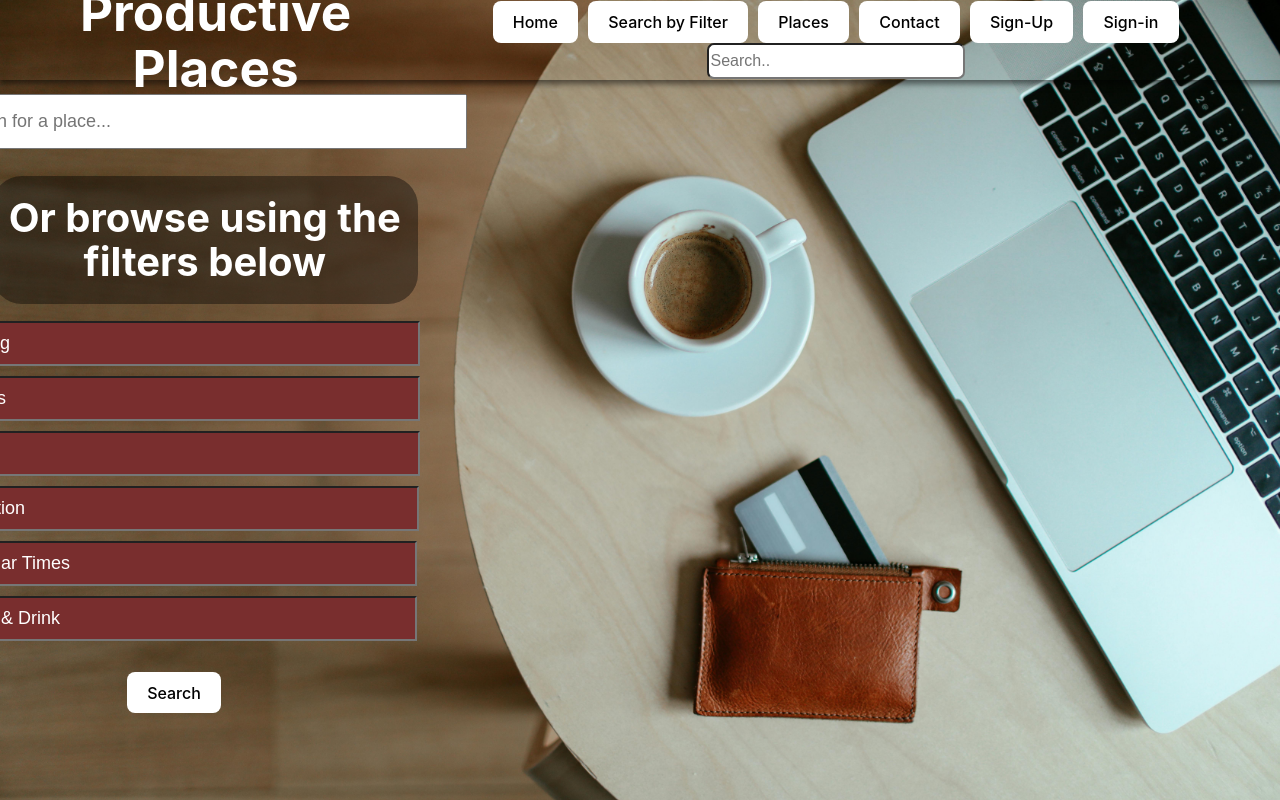
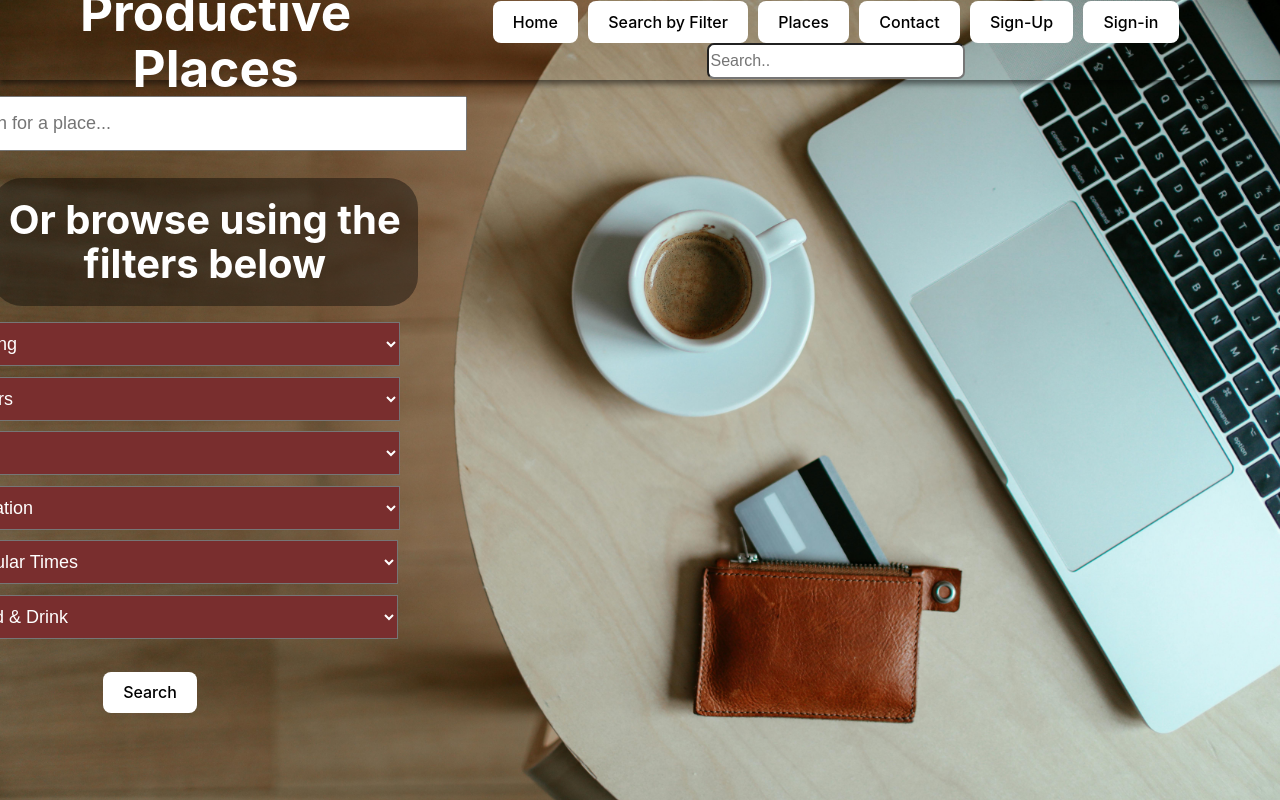
Before and after one commit to Christian-Mirt/S25-Gold, a React (Vite) app in the folder client/: page /searchfilter in a window 1280 px wide. Built offline with nearby package versions, Linux system fonts and the light colour scheme.

Commit message:
change search filters to drop downs

```diff
--- a/client/src/components/SearchFilter/SearchFilter.css
+++ b/client/src/components/SearchFilter/SearchFilter.css
@@ -25,7 +25,7 @@
     padding: 10px;
     width: 450px;
     position: relative;
-    left: -220px;
+    left: -240px;
     top: -130px;
     font-size: large;
 }
@@ -37,7 +37,7 @@
     width: 450px;
     position: relative;
     font-size: large;
-    left: -694px;
+    left: -690px;
     top: -75px;
 }
 
@@ -48,7 +48,7 @@
     width: 450px;
     position: relative;
     font-size: large;
-    left: -220px;
+    left: -240px;
     top: -65px;
 }
 
@@ -59,7 +59,7 @@
     width: 450px;
     position: relative;
     font-size: large;
-    left: -695px;
+    left: -690px;
     top: -10px;
 }
 
@@ -70,7 +70,7 @@
     width: 450px;
     position: relative;
     font-size: large;
-    left: -176px;
+    left: -195px;
 }
 
 .food{
@@ -80,7 +80,7 @@
     width: 450px;
     position: relative;
     font-size: large;
-    left: -650px;
+    left: -645px;
     top: 55px;
 }
 
--- a/client/src/components/SearchFilter/SearchFilter.jsx
+++ b/client/src/components/SearchFilter/SearchFilter.jsx
@@ -8,12 +8,30 @@ function SearchFilter() {
     <div>
       <input type="text" placeholder="Search for a place..." className = "bigSearch"></input>
       <h1 className='browseHeader'>Or browse using the filters below</h1>
-      <input type="text" placeholder="Rating" className = "rating"></input>
-      <input type="text" placeholder="Hours" className = "hours"></input>
-      <input type="text" placeholder="Wifi" className = "wifi"></input>
-      <input type="text" placeholder="Location" className = "loc"></input>
-      <input type="text" placeholder="Popular Times" className = "pop"></input>
-      <input type="text" placeholder="Food & Drink" className = "food"></input>
+      <select type="text" placeholder="Rating" className = "rating">
+        <option value="" selected disabled>Rating</option>
+        <option value="1">Option 1</option>
+      </select>
+      <select type="text" placeholder="Hours" className = "hours">
+        <option value="" selected disabled>Hours</option>
+        <option value="1">Option 1</option>
+      </select>
+      <select type="text" placeholder="Wifi" className = "wifi">
+        <option value="" selected disabled>Wifi</option>
+        <option value="1">Option 1</option>
+      </select>
+      <select type="text" placeholder="Location" className = "loc">
+        <option value="" selected disabled>Location</option>
+        <option value="1">Option 1</option>
+      </select>
+      <select type="text" placeholder="Popular Times" className = "pop">
+        <option value="" selected disabled>Popular Times</option>
+        <option value="1">Option 1</option>
+      </select>
+      <select type="text" placeholder="Food & Drink" className = "food">
+        <option value="" selected disabled>Food & Drink</option>
+        <option value="1">Option 1</option>
+      </select>
       <button className='searchButton'>Search</button>
     </div>
   )
```
